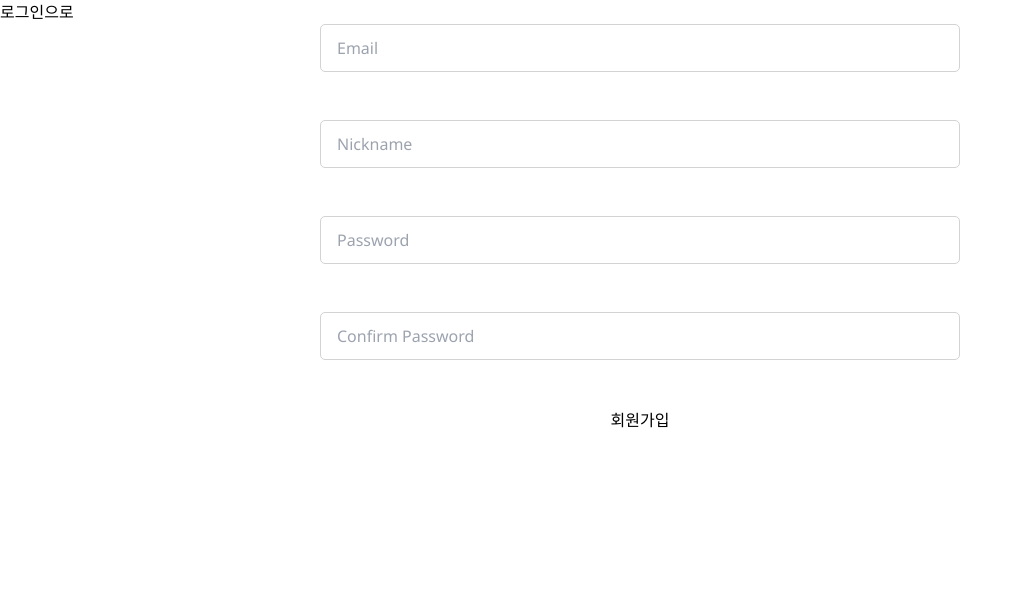
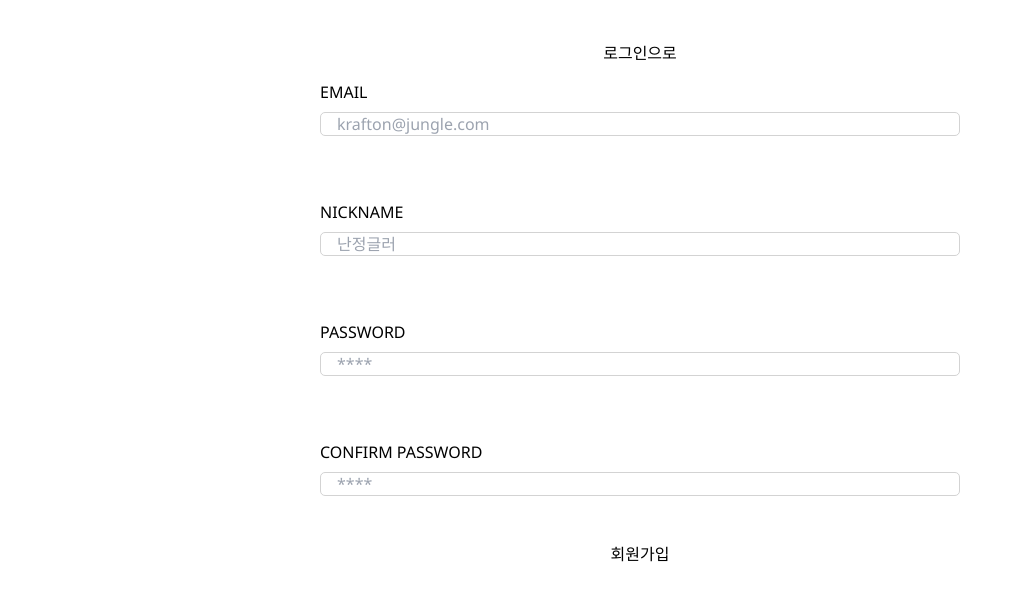
Before and after one commit to skdddfhg123/together, a React (Create React App) app in the folder web/: page /signin in a window 1280 px wide. Both pictures are taken after a click on the button "회원가입으로". Shown: the top 600 px of the page, without its empty margins (0-1021 px from the left). Built offline with nearby package versions, Linux system fonts and the light colour scheme; no server answers.

Commit message:
Web - user 로그인/회원가입 api 구현

```diff
--- a/web/package.json
+++ b/web/package.json
@@ -9,6 +9,7 @@
     "@testing-library/user-event": "^13.5.0",
     "@types/jest": "^27.5.2",
     "@types/node": "^16.18.96",
+    "axios": "^1.6.8",
     "react": "^18.2.0",
     "react-dom": "^18.2.0",
     "react-router-dom": "^6.23.0",
--- a/web/src/common/components/User/SignIn.tsx
+++ b/web/src/common/components/User/SignIn.tsx
@@ -37,26 +37,33 @@ export default function SignIn({ onSubmit }: SignInProps) {
       className="h-5/6 flex flex-col items-center justify-center"
       ref={formRef}
     >
-      <section className="h-5/6 flex flex-col items-center justify-center">
+      <fieldset className="h-5/6 flex flex-col items-center justify-center">
+        <label className="w-full mb-2" htmlFor="email">
+          EMAIL
+        </label>
         <input
-          className="formInput"
-          id="id"
-          type="id"
+          className="formInput mb-10 transition duration-300
+          focus:border-blue-600 focus:border-2 focus:outline-none"
+          id="email"
+          type="email"
           ref={useremailRef}
-          placeholder="Id"
+          placeholder="krafton@jungle.com"
           autoComplete="off"
           required
         />
-
+        <label className="w-full mb-2 " htmlFor="password">
+          PASSWORD
+        </label>
         <input
-          className="formInput"
+          className="formInput transition duration-300
+          focus:border-blue-600 focus:border-2 focus:outline-none"
           id="password"
           type="password"
           ref={passwordRef}
-          placeholder="Password"
+          placeholder="****"
           required
         />
-      </section>
+      </fieldset>
       <button onClick={submitForm}>로그인</button>
     </form>
   );
--- a/web/src/common/components/User/SignUp.tsx
+++ b/web/src/common/components/User/SignUp.tsx
@@ -1,4 +1,4 @@
-import React, { useRef } from 'react';
+import React, { useState, useRef } from 'react';
 
 interface SignUpProps {
   onSubmit: (formData: SignUpForm) => void;
@@ -17,6 +17,30 @@ export default function SignUp({ onSubmit }: SignUpProps) {
   const passwordRef = useRef<HTMLInputElement>(null);
   const confirmPasswordRef = useRef<HTMLInputElement>(null);
 
+  const [emailValid, setEmailValid] = useState<boolean>(true);
+  const [nicknameValid, setNicknameValid] = useState<boolean>(true);
+  const [passwordValid, setPasswordValid] = useState<boolean>(true);
+  const [passwordsMatch, setPasswordsMatch] = useState<boolean>(true);
+  const emailRegex = /^[a-zA-Z0-9._%+-]+@[a-zA-Z0-9.-]+\.[a-zA-Z]{2,}$/;
+
+  const handleInputChange = (ref: React.RefObject<HTMLInputElement>) => {
+    const value = ref.current?.value ?? '';
+    if (ref === useremailRef) {
+      setEmailValid(emailRegex.test(value));
+    }
+    if (ref === nicknameRef) {
+      setNicknameValid(value.length >= 4 && value.length <= 10);
+    }
+    const password = passwordRef.current?.value ?? '';
+    const confirmPassword = confirmPasswordRef.current?.value ?? '';
+    if (ref === passwordRef) {
+      setPasswordValid(password.length >= 4);
+    }
+    if (ref === confirmPasswordRef) {
+      setPasswordsMatch(password === confirmPassword);
+    }
+  };
+
   const submitForm = (e: React.MouseEvent<HTMLButtonElement>) => {
     e.preventDefault();
 
@@ -25,17 +49,18 @@ export default function SignUp({ onSubmit }: SignUpProps) {
     const password = passwordRef.current?.value;
     const confirmPassword = confirmPasswordRef.current?.value;
 
-    if (!useremail || !nickname || !password) {
+    if (!useremail || !nickname || !password || !confirmPassword) {
       alert('폼을 모두 채워주세요.');
       return;
     }
 
-    if (confirmPassword !== password) {
-      confirmPasswordRef.current?.setCustomValidity('Different from password');
-      confirmPasswordRef.current?.reportValidity();
+    if (!passwordsMatch) {
+      alert('비밀번호가 일치하지 않습니다.');
       return;
-    } else {
-      confirmPasswordRef.current?.setCustomValidity(''); // 이전 검증 상태 초기화
+    }
+    if (!emailValid || !nicknameValid || !passwordValid || !passwordsMatch) {
+      alert('양식에 맞춰 다시 작성해주세요.');
+      return;
     }
 
     const formData = {
@@ -45,7 +70,7 @@ export default function SignUp({ onSubmit }: SignUpProps) {
     };
 
     onSubmit(formData);
-    // formRef.current.reset();
+    formRef.current?.reset();
   };
 
   return (
@@ -53,44 +78,84 @@ export default function SignUp({ onSubmit }: SignUpProps) {
       className="h-5/6 flex flex-col items-center justify-center"
       ref={formRef}
     >
-      <section className="h-5/6 flex flex-col items-center justify-center">
+      <fieldset className="h-5/6 flex flex-col items-center justify-center">
+        <label className="w-full mb-2" htmlFor="email">
+          EMAIL
+        </label>
         <input
-          className="formInput"
+          className={`formInput transition duration-300
+          focus:border-blue-600 focus:border-2 focus:outline-none ${
+            emailValid ? '' : 'focus:border-red-500'
+          }`}
           id="useremail"
           type="email"
+          maxLength={50}
           ref={useremailRef}
-          placeholder="Email"
+          onChange={() => handleInputChange(useremailRef)}
+          placeholder="krafton@jungle.com"
           autoComplete="off"
           required
         />
+        <div className="h-10 flex items-center mb-4">
+          {emailValid ? '' : '유효하지 않은 이메일 형식입니다.'}
+        </div>
+        <label className="w-full mb-2" htmlFor="nickname">
+          NICKNAME
+        </label>
         <input
-          className="formInput"
+          className={`formInput transition duration-300
+          focus:border-blue-600 focus:border-2 focus:outline-none ${
+            nicknameValid ? '' : 'focus:border-red-500'
+          }`}
           id="nickname"
           type="nickname"
+          maxLength={11}
           ref={nicknameRef}
-          placeholder="Nickname"
+          onChange={() => handleInputChange(nicknameRef)}
+          placeholder="난정글러"
           autoComplete="off"
           required
         />
-
+        <div className="h-10 flex items-center mb-4">
+          {nicknameValid ? '' : '4~10자 사이여야 합니다.'}
+        </div>
+        <label className="w-full mb-2" htmlFor="password">
+          PASSWORD
+        </label>
         <input
-          className="formInput"
+          className={`formInput transition duration-300
+          focus:border-blue-600 focus:border-2 focus:outline-none ${
+            passwordValid ? '' : 'focus:border-red-500'
+          }`}
           id="password"
           type="password"
           ref={passwordRef}
-          placeholder="Password"
+          onChange={() => handleInputChange(passwordRef)}
+          placeholder="****"
           required
         />
-
+        <div className="h-10 flex items-center mb-4">
+          {passwordValid ? '' : '4글자 이상 입력해주세요.'}
+        </div>
+        <label className="w-full mb-2" htmlFor="confirmPassword">
+          CONFIRM PASSWORD
+        </label>
         <input
-          className="formInput"
+          className={`formInput transition duration-300
+          focus:border-blue-600 focus:border-2 focus:outline-none ${
+            passwordsMatch ? '' : 'focus:border-red-500'
+          }`}
           id="confirmPassword"
           type="password"
           ref={confirmPasswordRef}
-          placeholder="Confirm Password"
+          onChange={() => handleInputChange(confirmPasswordRef)}
+          placeholder="****"
           required
         />
-      </section>
+        <div className="h-10 flex items-center mb-4">
+          {passwordsMatch ? '' : '비밀번호가 서로 일치하지 않습니다.'}
+        </div>
+      </fieldset>
       <button onClick={submitForm}>회원가입</button>
     </form>
   );
--- /dev/null
+++ b/web/src/common/utils/api.tsx
@@ -0,0 +1,76 @@
+import axios from 'axios';
+// axios.defaults.withCredentials = true;
+
+const serverUrl = `${process.env.REACT_APP_SERVER_URL}:${process.env.REACT_APP_SERVER_PORT}`;
+
+interface Params {
+  [key: string]: unknown;
+}
+
+interface Data {
+  [key: string]: unknown;
+}
+
+// endpoint : serverUrl 뒤에 오는 path
+// ex) 로그인일 때, endpoint는 '/login'
+//     const response = await get('/login');
+
+async function get(endpoint: string, params?: Params) {
+  console.log(`%cGET 요청 ${serverUrl + endpoint}`, 'color: #a25cd1;');
+
+  return axios.get(serverUrl + endpoint, {
+    // JWT 토큰을 헤더에 담아 백엔드 서버에 보냄.
+    headers: {
+      // Authorization: `Bearer ${localStorage.getItem('token')}`,
+    },
+    params: params,
+  });
+}
+
+async function post(endpoint: string, data: Data) {
+  // JSON.stringify 함수: Javascript 객체를 JSON 형태로 변환함.
+  // 예시: {name: "Kim"} => {"name": "Kim"}
+  const bodyData = JSON.stringify(data);
+  console.log(`%cPOST 요청: ${serverUrl + endpoint}`, 'color: #296aba;');
+  console.log(`%cPOST 요청 데이터: ${bodyData}`, 'color: #296aba;');
+
+  return axios.post(serverUrl + endpoint, bodyData, {
+    headers: {
+      'Content-Type': 'application/json',
+      // Authorization: `Bearer ${localStorage.getItem('token')}`,
+    },
+  });
+}
+
+async function patch(endpoint: string, data: Data) {
+  // JSON.stringify 함수: Javascript 객체를 JSON 형태로 변환함.
+  // 예시: {name: "Kim"} => {"name": "Kim"}
+  const bodyData = JSON.stringify(data);
+  console.log(`%cPUT 요청: ${serverUrl + endpoint}`, 'color: #059c4b;');
+  console.log(`%cPUT 요청 데이터: ${bodyData}`, 'color: #059c4b;');
+
+  return axios.patch(serverUrl + endpoint, bodyData, {
+    headers: {
+      'Content-Type': 'application/json',
+      Authorization: `Bearer ${localStorage.getItem('token')}`,
+    },
+  });
+}
+
+// 아래 함수명에 관해, delete 단어는 자바스크립트의 reserved 단어이기에,
+// 여기서는 우선 delete 대신 del로 쓰고 아래 export 시에 delete로 alias 함.
+async function del(endpoint: string, params = '') {
+  console.log(
+    `%cDELETE 요청 ${serverUrl + endpoint + '/' + params}`,
+    'color: #c36999',
+  );
+  return axios.delete(serverUrl + endpoint + '/' + params, {
+    headers: {
+      Authorization: `Bearer ${localStorage.getItem('token')}`,
+    },
+  });
+}
+
+// 아래처럼 export한 후, import * as API 방식으로 가져오면,
+// API.get, API.post 로 쓸 수 있음.
+export { get, post, patch, del as delete };
--- a/web/src/pages/User/logIn.tsx
+++ b/web/src/pages/User/logIn.tsx
@@ -1,9 +1,13 @@
 import React from 'react';
+import { useNavigate } from 'react-router-dom';
+import { AxiosError } from 'axios';
 
 import SignUp from '@components/User/SignUp';
 import SignIn from '@components/User/SignIn';
 
 import useToggle from '@hooks/useToggle';
+import * as API from '@utils/api';
+// import chkErrMsg from '@utils/error';
 
 interface SignInForm {
   useremail: string;
@@ -14,27 +18,59 @@ interface SignUpForm extends SignInForm {
   nickname: string;
 }
 
+interface ErrorResponse {
+  message: string;
+}
+
 export default function LogInPage() {
+  const navigate = useNavigate();
   const { isOn, toggle } = useToggle(false);
 
   const handleLogIn = async (formData: SignInForm) => {
-    // const { useremail, password } = formData;
+    const { useremail, password } = formData;
     try {
-    } catch (err: unknown) {
-      alert('로그인 실패 🥺');
+      const res = await API.post(`/auth/login`, {
+        useremail,
+        password,
+      });
+      if (!res) throw new Error('가입 실패');
+      console.log(res); //debug//
+      alert('로그인 성공');
+      navigate('/main');
+    } catch (e) {
+      const err = e as AxiosError;
+      if (err.response) {
+        const data = err.response.data as ErrorResponse;
+        console.log(data); //debug//
+        alert(data.message);
+      }
     }
   };
 
   const handleSingUp = async (formData: SignUpForm) => {
-    // const { useremail, nickname, password } = formData;
+    const { useremail, nickname, password } = formData;
     try {
-    } catch (err: unknown) {
-      alert('가입에 실패했습니다. 😧');
+      const res = await API.post(`/auth/signup`, {
+        useremail,
+        nickname,
+        password,
+      });
+      if (!res) throw new Error('가입 실패');
+      console.log(res); //debug//
+      alert('정상적으로 가입되었습니다! ');
+      toggle();
+    } catch (e) {
+      const err = e as AxiosError;
+      if (err.response) {
+        const data = err.response.data as ErrorResponse;
+        console.log(data); //debug//
+        alert(data.message);
+      }
     }
   };
 
   return (
-    <div>
+    <div className="h-160 w-3/5 flex flex-col mx-auto items-center justify-center">
       <section>
         <button id="singin" onClick={toggle}>
           {isOn ? '로그인으로' : '회원가입으로'}
--- a/web/tsconfig.paths.json
+++ b/web/tsconfig.paths.json
@@ -8,7 +8,8 @@
       "@routes/*": ["common/routes/*"],
       "@store/*": ["common/store/*"],
       "@styles/*": ["common/styles/*"],
-      "@pages/*": ["pages/*"]
+      "@pages/*": ["pages/*"],
+      "@utils/*": ["common/utils/*"]
     }
   }
 }
```
Also changed, not shown: 1 other file (tests, documents, lock files or other folders).
